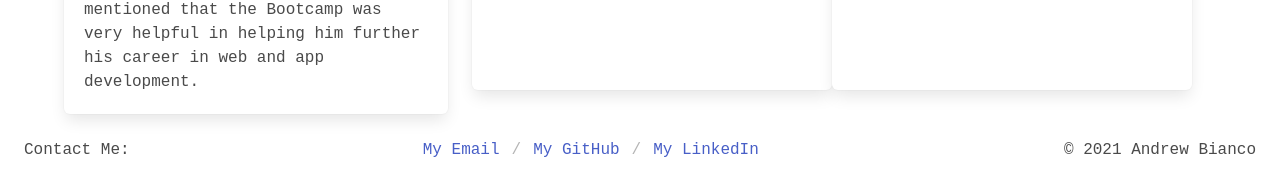
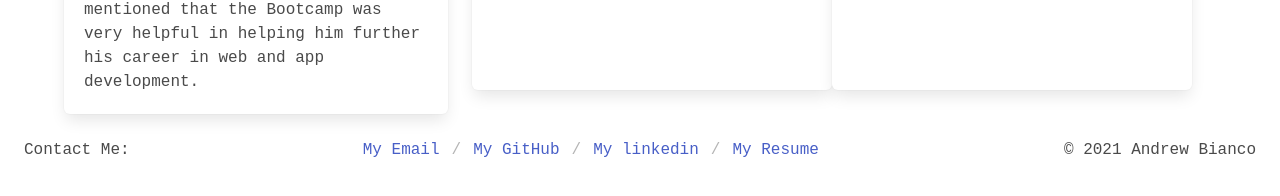
Before and after one commit to morrisbianco/my-first-portfolio, a plain HTML site: page index.html in a window 1280 px wide. Shown: the part 1562-1758 px from the top of the page. Drawn offline with nearby package versions, Linux system fonts and the light colour scheme.

Commit message:
added resume

```diff
--- a/index.html
+++ b/index.html
@@ -98,7 +98,8 @@
             <ul>
                 <li><a href="mailto:andrewbianco98gmail.com">My Email</a></li>
                 <li><a href="https://github.com/morrisbianco" target="_blank">My GitHub</a></li>
-                <li><a href="https://www.linkedin.com/in/morris-bianco-a7165820b/" target="_blank">My LinkedIn</a></li>
+                <li><a href="https://www.linkedin.com/in/morris-bianco-a7165820b/" target="_blank">My linkedin</a></li>
+                <li><a href="https://my.indeed.com/p/morrisb-6n82skf" target="_blank">My Resume</a></li>
             </ul>
         </article>
         <p>
```
